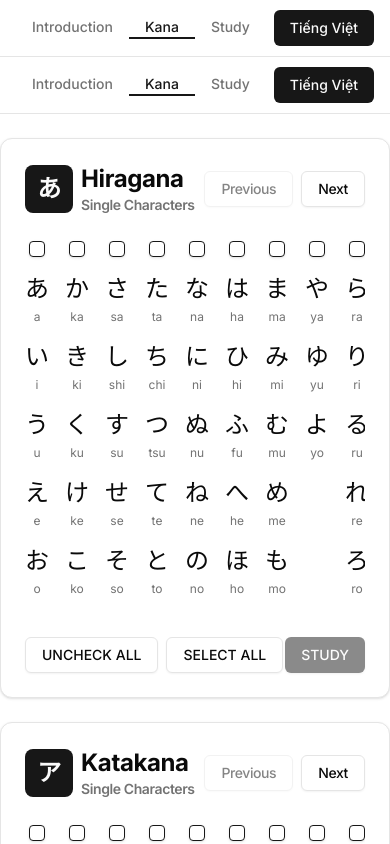
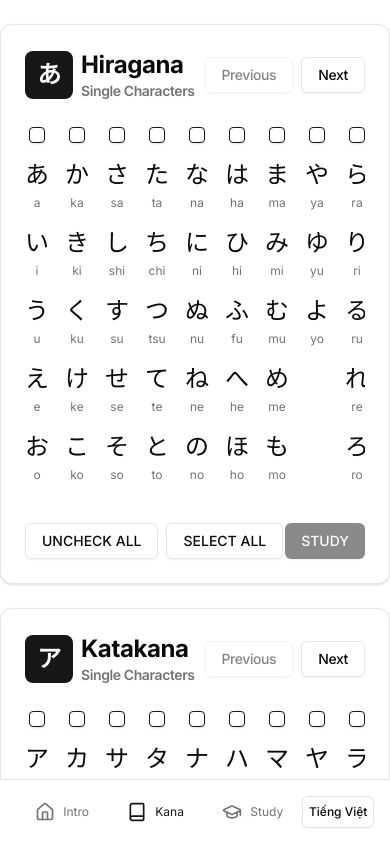
Before and after one commit to dunkbing/kanaji, a Next.js app: page /en/kana in a window 390 px wide. Shown: the top 844 px of the page. Built offline with nearby package versions, Linux system fonts and the light colour scheme.

Commit message:
update mobile ui.

```diff
--- a/src/app/[lang]/kana/page.tsx
+++ b/src/app/[lang]/kana/page.tsx
@@ -1,4 +1,3 @@
-import { NavTabs } from "@/components/nav-tabs";
 import { KanaGrid } from "@/components/kana-grid";
 import { hiraganaData, katakanaData } from "@/data/kana-data";
 import { generatePageMetadata } from "@/lib/metadata";
@@ -22,7 +21,6 @@ export default async function KanaPage({
 
   return (
     <div>
-      <NavTabs lang={lang} />
       <div className="container max-w-screen-lg mx-auto py-6 space-y-6">
         <KanaGrid lang={lang} type="hiragana" data={hiraganaData} />
         <KanaGrid lang={lang} type="katakana" data={katakanaData} />
--- /dev/null
+++ b/src/app/[lang]/layout.tsx
@@ -0,0 +1,13 @@
+import MobileLayout from "@/components/mobile-layout";
+
+export default async function LangLayout({
+  children,
+  params,
+}: {
+  children: React.ReactNode;
+  params: Promise<{ lang: string }>;
+}) {
+  const { lang } = await params;
+
+  return <MobileLayout lang={lang}>{children}</MobileLayout>;
+}
--- a/src/app/[lang]/page.tsx
+++ b/src/app/[lang]/page.tsx
@@ -1,6 +1,5 @@
 import { Button } from "@/components/ui/button";
 import { Card, CardContent, CardHeader, CardTitle } from "@/components/ui/card";
-import { NavTabs } from "@/components/nav-tabs";
 import Link from "next/link";
 import { generatePageMetadata } from "@/lib/metadata";
 import { Metadata } from "next";
@@ -23,7 +22,6 @@ export default async function Home({
 
   return (
     <div>
-      <NavTabs lang={lang} />
       <div className="container max-w-screen-lg mx-auto py-6">
         <Card className="max-w-2xl mx-auto">
           <CardHeader>
--- a/src/app/[lang]/study/page.tsx
+++ b/src/app/[lang]/study/page.tsx
@@ -1,4 +1,3 @@
-import { NavTabs } from "@/components/nav-tabs";
 import { StudyMode } from "@/components/study-mode";
 import { generatePageMetadata } from "@/lib/metadata";
 import { Metadata } from "next";
@@ -21,7 +20,6 @@ export default async function StudyPage({
 
   return (
     <div>
-      <NavTabs lang={lang} />
       <div className="container max-w-screen-lg mx-auto py-6">
         <StudyMode lang={lang} />
       </div>
--- a/src/app/globals.css
+++ b/src/app/globals.css
@@ -4,6 +4,16 @@
 
 body {
   font-family: Arial, Helvetica, sans-serif;
+}
+
+@keyframes shake {
+  0%, 100% { transform: translateX(0); }
+  25% { transform: translateX(-8px); }
+  75% { transform: translateX(8px); }
+}
+
+.animate-shake {
+  animation: shake 0.3s ease-in-out;
 }
 
 @layer base {
--- a/src/app/layout.tsx
+++ b/src/app/layout.tsx
@@ -1,27 +1,25 @@
-import { Inter } from 'next/font/google'
-import './globals.css'
-import { NavTabs } from '@/components/nav-tabs'
+import { Inter } from "next/font/google";
+import "./globals.css";
 
-const inter = Inter({ subsets: ['latin'] })
+const inter = Inter({ subsets: ["latin"] });
 
 export async function generateStaticParams() {
-  return [{ lang: 'en' }, { lang: 'vi' }]
+  return [{ lang: "en" }, { lang: "vi" }];
 }
 
 export default async function RootLayout({
   children,
-  params
+  params,
 }: {
-  children: React.ReactNode
-  params: Promise<{ lang: string }>
+  children: React.ReactNode;
+  params: Promise<{ lang: string }>;
 }) {
   const { lang } = await params;
   return (
     <html lang={lang}>
       <body className={inter.className}>
-        <NavTabs lang={lang} />
         {children}
       </body>
     </html>
-  )
+  );
 }
--- /dev/null
+++ b/src/components/mobile-layout.tsx
@@ -0,0 +1,110 @@
+"use client";
+
+import React from 'react';
+import Link from 'next/link';
+import { usePathname } from 'next/navigation';
+import { cn } from '@/lib/utils';
+import { Home, Book, GraduationCap } from 'lucide-react';
+import { Button } from './ui/button';
+
+type Tab = {
+  name: string;
+  href: string;
+  icon: React.ElementType;
+};
+
+interface TabContentProps {
+  className?: string;
+  tabs: Tab[];
+  lang: string;
+  pathname: string;
+}
+
+interface MobileLayoutProps {
+  children: React.ReactNode;
+  lang: string;
+}
+
+const TabContent = ({ className, tabs, lang, pathname }: TabContentProps) => (
+  <div className={cn("flex justify-around w-full", className)}>
+    {tabs.map((tab) => {
+      const Icon = tab.icon;
+      const isActive = pathname === `/${lang}${tab.href}`;
+
+      return (
+        <Link
+          key={tab.href}
+          href={`/${lang}${tab.href}`}
+          className={cn(
+            'flex items-center gap-2',
+            'md:px-4 md:py-2 md:hover:bg-accent md:rounded-md',
+            isActive
+              ? 'text-primary'
+              : 'text-muted-foreground hover:text-primary'
+          )}
+        >
+          <Icon className="h-5 w-5" />
+          <span className="text-xs md:text-sm capitalize">{tab.name}</span>
+        </Link>
+      );
+    })}
+  </div>
+);
+
+const MobileLayout = ({ children, lang }: MobileLayoutProps) => {
+  const pathname = usePathname();
+
+  const tabs: Tab[] = [
+    { name: 'intro', href: '/', icon: Home },
+    { name: 'kana', href: '/kana', icon: Book },
+    { name: 'study', href: '/study', icon: GraduationCap }
+  ];
+
+  const alternativeLang = lang === 'en' ? 'vi' : 'en';
+  const langLabel = lang === 'en' ? 'Tiếng Việt' : 'English';
+
+  return (
+    <div className="min-h-screen flex flex-col bg-background">
+      {/* Desktop Navigation */}
+      <nav className="hidden md:flex h-14 border-b">
+        <div className="container max-w-screen-lg mx-auto px-4 flex items-center justify-between">
+          <TabContent className="justify-start gap-4" tabs={tabs} lang={lang} pathname={pathname} />
+          <Button
+            variant="outline"
+            size="sm"
+            asChild
+          >
+            <Link href={`/${alternativeLang}${pathname.substring(3)}`}>
+              {langLabel}
+            </Link>
+          </Button>
+        </div>
+      </nav>
+
+      <main className="flex-1 pb-16 md:pb-0">
+        <div className="container max-w-screen-lg mx-auto">
+          {children}
+        </div>
+      </main>
+
+      {/* Mobile Navigation */}
+      <nav className="fixed bottom-0 left-0 right-0 bg-card border-t md:hidden">
+        <div className="h-16 grid grid-cols-5 items-center px-4">
+          <TabContent className="col-span-4" tabs={tabs} lang={lang} pathname={pathname} />
+          <Button
+            variant="outline"
+            size="sm"
+            asChild
+            className="col-span-1"
+          >
+            <Link href={`/${alternativeLang}${pathname.substring(3)}`}>
+              {langLabel}
+            </Link>
+          </Button>
+        </div>
+      </nav>
+    </div>
+  );
+};
+
+export default MobileLayout;
--- a/src/components/nav-tabs.tsx
+++ /dev/null
@@ -1,48 +0,0 @@
-"use client";
-
-import Link from "next/link";
-import { usePathname } from "next/navigation";
-import { cn } from "@/lib/utils";
-import translations from "@/translations";
-
-const tabs = [
-  { name: "intro", href: "/" },
-  { name: "kana", href: "/kana" },
-  { name: "study", href: "/study" },
-];
-
-export function NavTabs({ lang }: { lang: string }) {
-  const pathname = usePathname();
-  const t = translations[lang as "en" | "vi"];
-
-  if (!t) return null;
-
-  return (
-    <nav className="border-b">
-      <div className="flex h-14 max-w-screen-lg mx-auto items-center justify-between px-4">
-        <div className="flex">
-          {tabs.map((tab) => (
-            <Link
-              key={tab.href}
-              href={`/${lang}${tab.href}`}
-              className={cn(
-                "flex items-center px-4 font-medium border-b-2 text-sm transition-colors hover:text-primary",
-                pathname === `/${lang}${tab.href}`
-                  ? "border-primary text-primary"
-                  : "border-transparent text-muted-foreground",
-              )}
-            >
-              {t[tab.name]}
-            </Link>
-          ))}
-        </div>
-        <Link
-          href={`/${lang === "en" ? "vi" : "en"}${pathname.substring(3)}`}
-          className="px-4 py-2 text-sm font-medium text-primary-foreground bg-primary rounded-md hover:bg-primary/90"
-        >
-          {lang === "en" ? "Tiếng Việt" : "English"}
-        </Link>
-      </div>
-    </nav>
-  );
-}
--- a/src/components/study-mode.tsx
+++ b/src/components/study-mode.tsx
@@ -6,6 +6,7 @@ import { Card, CardContent, CardHeader, CardTitle } from "@/components/ui/card";
 import { Input } from "@/components/ui/input";
 import { hiraganaData, katakanaData } from "@/data/kana-data";
 import translations from "@/translations";
+import { cn } from "@/lib/utils";
 
 export function StudyMode({ lang }: { lang: string }) {
   const [characters, setCharacters] = useState<string[]>([]);
@@ -13,6 +14,8 @@ export function StudyMode({ lang }: { lang: string }) {
   const [input, setInput] = useState("");
   const [score, setScore] = useState(0);
   const [showAnswer, setShowAnswer] = useState(false);
+  const [shake, setShake] = useState(false);
+
   const t = translations[lang as "en" | "vi"];
 
   const characterMap = useMemo(() => {
@@ -53,6 +56,9 @@ export function StudyMode({ lang }: { lang: string }) {
       setInput("");
       setCurrentIndex((i) => (i + 1) % characters.length);
       setShowAnswer(false);
+    } else if (value.length >= getCurrentRomaji().length) {
+      setShake(true);
+      setTimeout(() => setShake(false), 500);
     }
   };
 
@@ -75,23 +81,31 @@ export function StudyMode({ lang }: { lang: string }) {
   }
 
   return (
-    <Card>
+    <Card className="mx-4 mt-4">
       <CardHeader>
-        <CardTitle className="text-center">
+        <CardTitle className="text-center flex flex-col gap-2">
           Study Mode
-          <p className="text-sm font-normal text-muted-foreground mt-1">
+          <p className="text-sm font-normal text-muted-foreground">
             {score}/{characters.length} Characters
           </p>
         </CardTitle>
       </CardHeader>
-      <CardContent className="space-y-6">
+      <CardContent className="space-y-8">
         <div className="text-center">
-          <div className="text-8xl mb-4">{characters[currentIndex]}</div>
+          <div
+            className={cn(
+              "text-8xl mb-6 transition-transform",
+              shake && "animate-shake",
+            )}
+          >
+            {characters[currentIndex]}
+          </div>
           <div className="text-sm text-muted-foreground">
             Type the rōmaji equivalent
           </div>
         </div>
-        <div className="max-w-xs mx-auto space-y-4">
+
+        <div className="space-y-4">
           <Input
             type="text"
             value={input}
@@ -100,7 +114,6 @@ export function StudyMode({ lang }: { lang: string }) {
             className="text-center text-lg"
             autoComplete="off"
           />
-          <div className="flex justify-center">
           <Button
             variant="outline"
             onClick={handleShowAnswer}
@@ -109,7 +122,6 @@ export function StudyMode({ lang }: { lang: string }) {
             {showAnswer ? getCurrentRomaji() : "Show Answer"}
           </Button>
         </div>
-        </div>
       </CardContent>
     </Card>
   );
```
Lines whose indentation alone changed are shown as unchanged.
